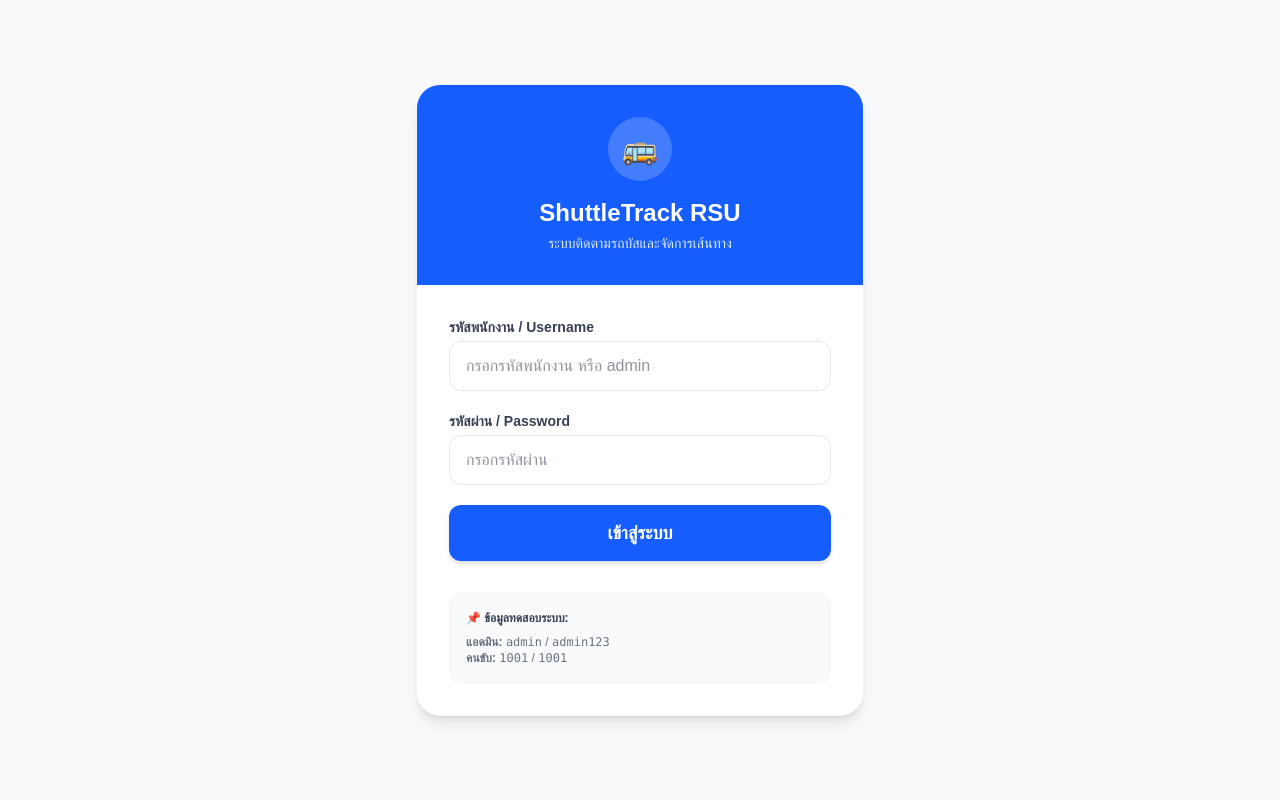
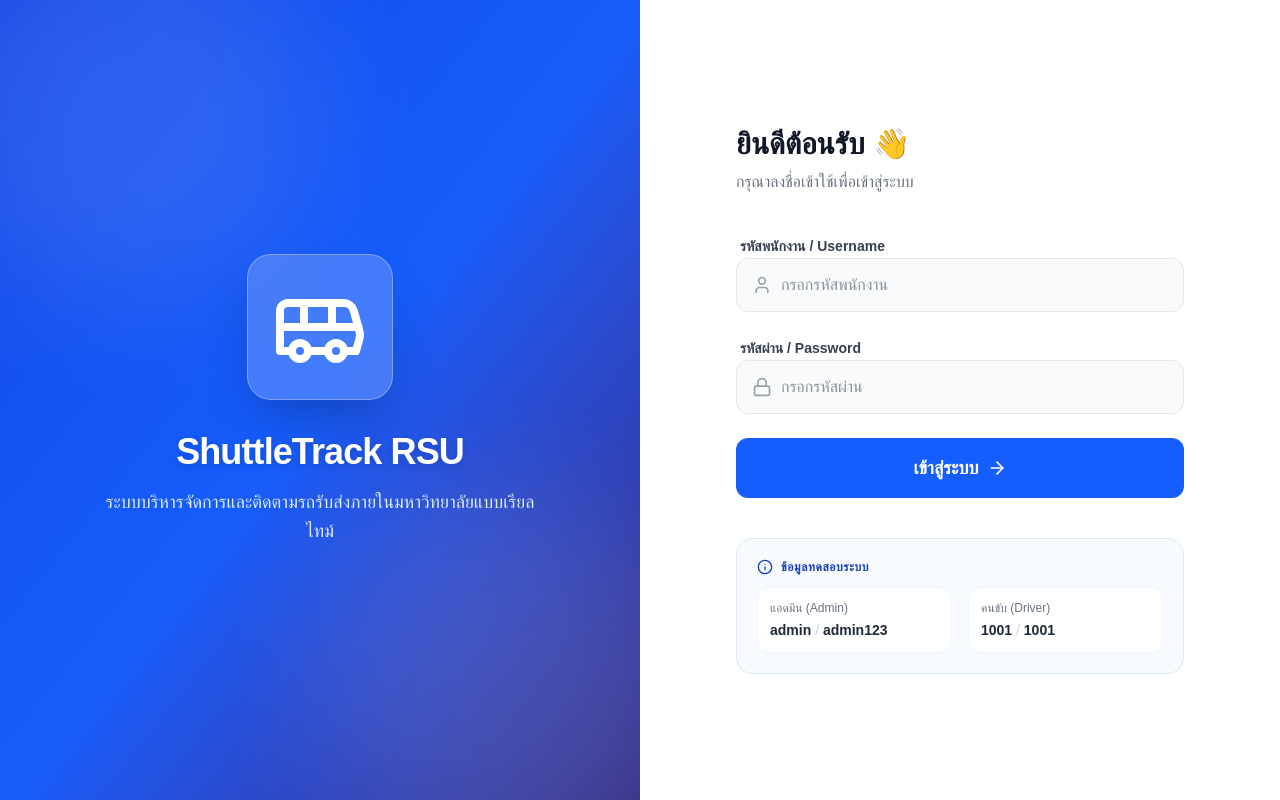
Before and after one commit to t9apicha/Bata-shuttle-admin, a Next.js app: page / in a window 1280 px wide. Built offline with nearby package versions, Linux system fonts and the light colour scheme; no server answers.

Commit message:
อัพเดทหน้าWeb

```diff
--- a/app/page.tsx
+++ b/app/page.tsx
@@ -1,112 +1,160 @@
 "use client";
+
 import { useState } from "react";
 import { useRouter } from "next/navigation";
-import { supabase } from "@/lib/supabase";
+import { Bus, User, Lock, Loader2, AlertCircle, Info, ArrowRight } from "lucide-react";
 
 export default function LoginPage() {
-  const [identifier, setIdentifier] = useState("");
+  const router = useRouter();
+  const [username, setUsername] = useState("");
   const [password, setPassword] = useState("");
+  const [isLoading, setIsLoading] = useState(false);
   const [error, setError] = useState("");
-  const [isLoading, setIsLoading] = useState(false);
-  const router = useRouter();
 
-  const handleLogin = async (e: React.FormEvent) => {
+  const handleLogin = (e: React.FormEvent) => {
     e.preventDefault();
+    setIsLoading(true);
     setError("");
-    setIsLoading(true);
 
-    try {
-      // 1. เช็คสิทธิ์ แอดมิน (Admin) -> พาไปหน้า /admin
-      if (identifier === "admin" && password === "admin123") {
+    // จำลองระยะเวลาโหลดเพื่อความสวยงามของ UX
+    setTimeout(() => {
+      if (username === "admin" && password === "admin123") {
         localStorage.setItem("userRole", "admin");
         router.push("/admin");
-        return;
-      }
-
-      // 2. เช็คสิทธิ์ คนขับรถ (Driver) -> พาไปหน้า /tracker
-      const { data: driver } = await supabase
-        .from("drivers")
-        .select("*")
-        .eq("emp_code", identifier)
-        .single();
-
-      if (driver && password === driver.emp_code) {
+      } else if (username === "1001" && password === "1001") {
         localStorage.setItem("userRole", "driver");
-        localStorage.setItem("driverId", driver.id.toString());
-        localStorage.setItem("driverName", driver.name);
-        localStorage.setItem("driverCode", driver.emp_code);
-
         router.push("/tracker");
-        return;
-      }
-
-      setError("❌ รหัสผู้ใช้งานหรือรหัสผ่านไม่ถูกต้อง");
-    } catch (err) {
-      setError("❌ เกิดข้อผิดพลาดในการเชื่อมต่อระบบ");
-    } finally {
+      } else {
+        setError("รหัสพนักงานหรือรหัสผ่านไม่ถูกต้อง");
         setIsLoading(false);
       }
+    }, 1200); // หน่วงเวลา 1.2 วินาที
   };
 
   return (
-    <div className="min-h-screen bg-gray-50 flex flex-col justify-center items-center p-4">
-      <div className="max-w-md w-full bg-white rounded-3xl shadow-lg border border-gray-100 overflow-hidden">
+    <div className="min-h-screen w-full flex bg-white">
+      {/* ฝั่งซ้าย: แบนเนอร์กราฟิก (แสดงเฉพาะบนจอคอม) */}
+      <div className="hidden lg:flex w-1/2 bg-gradient-to-br from-blue-700 via-blue-600 to-indigo-900 relative overflow-hidden items-center justify-center">
+        {/* วงกลมตกแต่งฉากหลัง */}
+        <div className="absolute top-[-10%] left-[-10%] w-96 h-96 bg-white/10 rounded-full blur-3xl"></div>
+        <div className="absolute bottom-[-10%] right-[-10%] w-96 h-96 bg-white/10 rounded-full blur-3xl"></div>
 
-        <div className="bg-blue-600 p-8 text-center">
-          <div className="w-16 h-16 bg-white/20 rounded-full flex items-center justify-center mx-auto mb-4 backdrop-blur-sm">
-            <span className="text-3xl">🚌</span>
+        <div className="relative z-10 flex flex-col items-center text-white text-center p-12">
+          <div className="bg-white/20 p-6 rounded-3xl backdrop-blur-md mb-8 border border-white/30 shadow-2xl">
+            <Bus className="w-24 h-24 text-white" />
           </div>
-          <h1 className="text-2xl font-bold text-white mb-1">ShuttleTrack RSU</h1>
-          <p className="text-blue-100 text-sm">ระบบติดตามรถบัสและจัดการเส้นทาง</p>
+          <h1 className="text-4xl font-extrabold tracking-tight mb-4 drop-shadow-md">
+            ShuttleTrack RSU
+          </h1>
+          <p className="text-blue-100 text-lg max-w-md font-light leading-relaxed">
+            ระบบบริหารจัดการและติดตามรถรับส่งภายในมหาวิทยาลัยแบบเรียลไทม์
+          </p>
+        </div>
       </div>
 
-        <div className="p-8">
-          <form onSubmit={handleLogin} className="space-y-5">
+      {/* ฝั่งขวา: ฟอร์มล็อกอิน */}
+      <div className="w-full lg:w-1/2 flex items-center justify-center p-8 bg-gray-50 lg:bg-white relative">
+        <div className="w-full max-w-md">
+          {/* โลโก้สำหรับจอมือถือ (ซ่อนบนจอคอม) */}
+          <div className="flex flex-col items-center lg:hidden mb-10">
+            <div className="bg-blue-600 p-4 rounded-2xl shadow-lg mb-4">
+              <Bus className="w-10 h-10 text-white" />
+            </div>
+            <h1 className="text-2xl font-bold text-gray-900">ShuttleTrack RSU</h1>
+            <p className="text-sm text-gray-500 mt-2">ลงชื่อเข้าใช้งานระบบ</p>
+          </div>
+
+          <div className="bg-white p-8 rounded-3xl shadow-xl shadow-gray-200/50 border border-gray-100 lg:shadow-none lg:border-none lg:p-0 lg:bg-transparent">
+            <div className="hidden lg:block mb-10">
+              <h2 className="text-3xl font-bold text-gray-900 mb-2">ยินดีต้อนรับ 👋</h2>
+              <p className="text-gray-500">กรุณาลงชื่อเข้าใช้เพื่อเข้าสู่ระบบ</p>
+            </div>
+
+            {/* กล่องแจ้งเตือน Error */}
             {error && (
-              <div className="p-3 bg-red-50 text-red-600 border border-red-200 rounded-xl text-sm font-medium text-center">
-                {error}
+              <div className="mb-6 p-4 bg-red-50 border border-red-100 rounded-xl flex items-center gap-3 text-red-600 animate-in fade-in slide-in-from-top-2">
+                <AlertCircle className="w-5 h-5 flex-shrink-0" />
+                <p className="text-sm font-medium">{error}</p>
               </div>
             )}
 
-            <div>
-              <label className="block text-sm font-semibold text-gray-700 mb-1">รหัสพนักงาน / Username</label>
+            <form onSubmit={handleLogin} className="space-y-6">
+              {/* ช่อง Username */}
+              <div className="space-y-2">
+                <label className="text-sm font-semibold text-gray-700 ml-1">รหัสพนักงาน / Username</label>
+                <div className="relative">
+                  <div className="absolute inset-y-0 left-0 pl-4 flex items-center pointer-events-none">
+                    <User className="w-5 h-5 text-gray-400" />
+                  </div>
                   <input
                     type="text"
+                    value={username}
+                    onChange={(e) => setUsername(e.target.value)}
+                    className="w-full pl-11 pr-4 py-3.5 rounded-xl border border-gray-200 bg-gray-50 focus:bg-white focus:border-blue-500 focus:ring-4 focus:ring-blue-500/10 outline-none transition-all text-gray-800"
+                    placeholder="กรอกรหัสพนักงาน"
                     required
-                value={identifier}
-                onChange={(e) => setIdentifier(e.target.value)}
-                className="w-full px-4 py-3 rounded-xl border border-gray-200 focus:border-blue-500 focus:ring-2 focus:ring-blue-200 outline-none transition-all text-gray-800"
-                placeholder="กรอกรหัสพนักงาน หรือ admin"
                   />
                 </div>
+              </div>
 
-            <div>
-              <label className="block text-sm font-semibold text-gray-700 mb-1">รหัสผ่าน / Password</label>
+              {/* ช่อง Password */}
+              <div className="space-y-2">
+                <label className="text-sm font-semibold text-gray-700 ml-1">รหัสผ่าน / Password</label>
+                <div className="relative">
+                  <div className="absolute inset-y-0 left-0 pl-4 flex items-center pointer-events-none">
+                    <Lock className="w-5 h-5 text-gray-400" />
+                  </div>
                   <input
                     type="password"
-                required
                     value={password}
                     onChange={(e) => setPassword(e.target.value)}
-                className="w-full px-4 py-3 rounded-xl border border-gray-200 focus:border-blue-500 focus:ring-2 focus:ring-blue-200 outline-none transition-all text-gray-800"
+                    className="w-full pl-11 pr-4 py-3.5 rounded-xl border border-gray-200 bg-gray-50 focus:bg-white focus:border-blue-500 focus:ring-4 focus:ring-blue-500/10 outline-none transition-all text-gray-800"
                     placeholder="กรอกรหัสผ่าน"
+                    required
                   />
                 </div>
+              </div>
 
+              {/* ปุ่ม Submit */}
               <button
                 type="submit"
                 disabled={isLoading}
-              className={`w-full py-3.5 rounded-xl font-bold text-white text-lg shadow-md transition-all ${
-                isLoading ? "bg-gray-400 cursor-not-allowed" : "bg-blue-600 hover:bg-blue-700 hover:shadow-lg"
+                className={`w-full flex items-center justify-center gap-2 py-4 rounded-xl font-bold text-white text-lg transition-all ${
+                  isLoading
+                    ? "bg-blue-400 cursor-not-allowed"
+                    : "bg-blue-600 hover:bg-blue-700 hover:shadow-lg hover:shadow-blue-600/30 active:scale-[0.98]"
                 }`}
               >
-              {isLoading ? "กำลังตรวจสอบ..." : "เข้าสู่ระบบ"}
+                {isLoading ? (
+                  <>
+                    <Loader2 className="w-5 h-5 animate-spin" />
+                    กำลังเข้าสู่ระบบ...
+                  </>
+                ) : (
+                  <>
+                    เข้าสู่ระบบ <ArrowRight className="w-5 h-5" />
+                  </>
+                )}
               </button>
             </form>
 
-          <div className="mt-8 p-4 bg-gray-50 rounded-xl border border-gray-100 text-xs text-gray-500">
-            <p className="font-bold text-gray-700 mb-2">📌 ข้อมูลทดสอบระบบ:</p>
-            <p><strong>แอดมิน:</strong> <code>admin</code> / <code>admin123</code></p>
-            <p><strong>คนขับ:</strong> <code>1001</code> / <code>1001</code></p>
+            {/* ข้อมูลสำหรับทดสอบ (Test Credentials) */}
+            <div className="mt-10 p-5 bg-blue-50/50 border border-blue-100 rounded-2xl">
+              <div className="flex items-center gap-2 mb-3 text-blue-800">
+                <Info className="w-4 h-4" />
+                <h4 className="text-xs font-bold uppercase tracking-wider">ข้อมูลทดสอบระบบ</h4>
+              </div>
+              <div className="grid grid-cols-2 gap-4 text-sm">
+                <div className="bg-white p-3 rounded-xl border border-blue-50">
+                  <p className="text-gray-500 text-xs mb-1">แอดมิน (Admin)</p>
+                  <p className="font-semibold text-gray-800">admin <span className="text-gray-300 font-normal">/</span> admin123</p>
+                </div>
+                <div className="bg-white p-3 rounded-xl border border-blue-50">
+                  <p className="text-gray-500 text-xs mb-1">คนขับ (Driver)</p>
+                  <p className="font-semibold text-gray-800">1001 <span className="text-gray-300 font-normal">/</span> 1001</p>
+                </div>
+              </div>
+            </div>
           </div>
         </div>
       </div>
```
Lines whose indentation alone changed are shown as unchanged.
